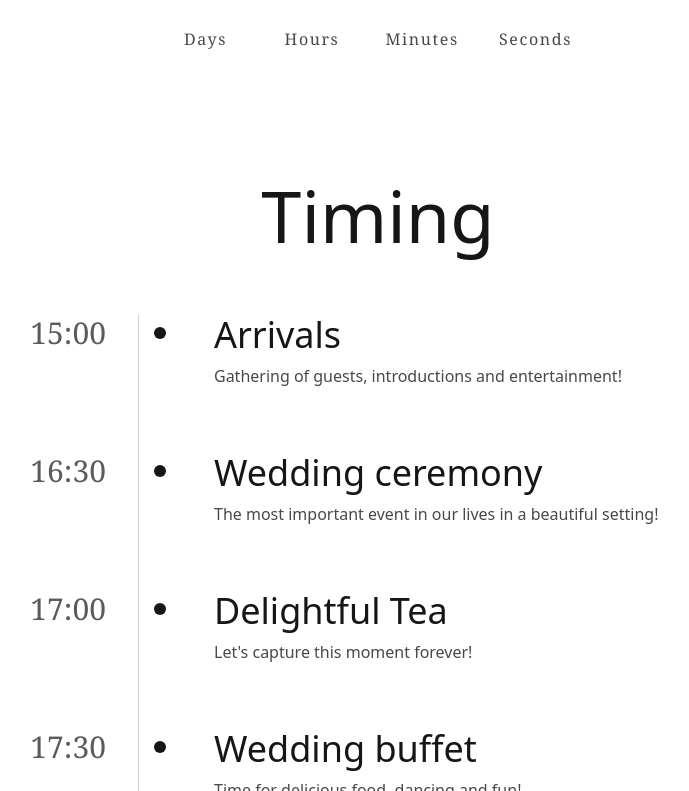
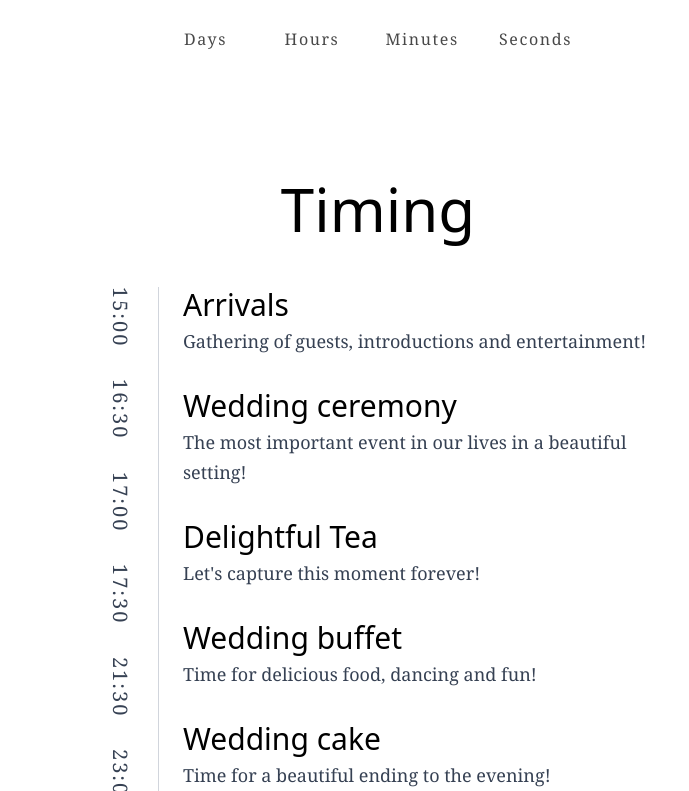
Before and after one commit to klperera/wedding_invitation, a Next.js app: page / in a window 1280 px wide. Shown: the part 1069-1860 px from the top of the page, without its empty margins (262-951 px from the left). Built offline with nearby package versions, Linux system fonts and the light colour scheme; a web font is replaced by a local one.

Commit message:
Update layout and components for consistent styling; change background and text colors to enhance readability

```diff
--- a/app/layout.tsx
+++ b/app/layout.tsx
@@ -35,9 +35,9 @@ export default function RootLayout({
   return (
     <html
       lang="en"
-      className={`${playfair.variable} ${manrope.variable} ${dancingScript.variable} antialiased`}
+      className={`${playfair.variable} ${manrope.variable} ${dancingScript.variable} antialiased bg-white text-black`}
     >
-      <body className="font-sans">{children}</body>
+      <body className="font-sans bg-white text-black">{children}</body>
     </html>
   );
 }
--- a/components/location-maps.tsx
+++ b/components/location-maps.tsx
@@ -22,7 +22,7 @@ export function LocationMaps() {
   ];
 
   return (
-    <section className="py-16 bg-background">
+    <section className="py-16 bg-white">
       <div className="container mx-auto px-4 max-w-4xl">
         {/* Header */}
         <motion.h2
@@ -30,7 +30,7 @@ export function LocationMaps() {
           whileInView={{ opacity: 1, y: 0 }}
           viewport={{ once: true }}
           transition={{ duration: 0.6 }}
-          className="text-6xl md:text-7xl font-dancing text-center mb-16 text-foreground"
+          className="text-6xl md:text-7xl font-dancing text-center mb-16 text-black"
         >
           Locations
         </motion.h2>
@@ -44,18 +44,18 @@ export function LocationMaps() {
               whileInView={{ opacity: 1, y: 0 }}
               viewport={{ once: true }}
               transition={{ duration: 0.6, delay: index * 0.2 }}
-              className="border-2 border-foreground bg-card p-6 md:p-8"
+              className="border-2 border-black bg-white p-6 md:p-8 shadow-none"
             >
               {/* Location Header */}
               <div className="flex items-start gap-4 mb-6">
-                <div className="w-10 h-10 flex-shrink-0 rounded-full border-2 border-foreground flex items-center justify-center mt-1">
-                  <MapPin className="w-5 h-5 text-foreground" />
+                <div className="w-10 h-10 flex-shrink-0 rounded-full border-2 border-black flex items-center justify-center mt-1 bg-white">
+                  <MapPin className="w-5 h-5 text-black" />
                 </div>
                 <div className="flex-1">
-                  <h3 className="text-3xl md:text-4xl font-dancing text-foreground mb-1">
+                  <h3 className="text-3xl md:text-4xl font-dancing text-black mb-1">
                     {location.name}
                   </h3>
-                  <p className="text-sm uppercase tracking-widest text-muted-foreground font-serif">
+                  <p className="text-sm uppercase tracking-widest text-gray-500 font-serif">
                     {location.type}
                   </p>
                 </div>
@@ -63,20 +63,20 @@ export function LocationMaps() {
 
               {/* Location Details */}
               <div className="space-y-4 mb-6">
-                <div className="border-t border-foreground/20 pt-4">
-                  <p className="text-sm uppercase tracking-wider text-muted-foreground font-serif mb-2">
+                <div className="border-t border-gray-200 pt-4">
+                  <p className="text-sm uppercase tracking-wider text-gray-500 font-serif mb-2">
                     Address
                   </p>
-                  <p className="text-base md:text-lg text-foreground font-serif leading-relaxed">
+                  <p className="text-base md:text-lg text-black font-serif leading-relaxed">
                     {location.address}
                   </p>
                 </div>
 
-                <div className="border-t border-foreground/20 pt-4">
-                  <p className="text-sm uppercase tracking-wider text-muted-foreground font-serif mb-2">
+                <div className="border-t border-gray-200 pt-4">
+                  <p className="text-sm uppercase tracking-wider text-gray-500 font-serif mb-2">
                     Time
                   </p>
-                  <p className="text-base md:text-lg text-foreground font-serif">
+                  <p className="text-base md:text-lg text-black font-serif">
                     {location.time}
                   </p>
                 </div>
@@ -85,7 +85,7 @@ export function LocationMaps() {
               {/* Get Directions Button */}
               <button
                 onClick={() => window.open(location.mapUrl, "_blank")}
-                className="w-full md:w-auto px-8 py-3 border-2 border-foreground bg-foreground text-background font-serif uppercase tracking-wider text-sm hover:bg-background hover:text-foreground transition-colors duration-300 flex items-center justify-center gap-2"
+                className="w-full md:w-auto px-8 py-3 border-2 border-black bg-black text-white font-serif uppercase tracking-wider text-sm hover:bg-white hover:text-black transition-colors duration-300 flex items-center justify-center gap-2"
               >
                 <Navigation className="w-4 h-4" />
                 Get Directions
--- a/components/wedding-agenda.tsx
+++ b/components/wedding-agenda.tsx
@@ -38,59 +38,47 @@ export function WeddingAgenda() {
   ];
 
   return (
-    <section className="py-16 bg-background">
-      <div className="container mx-auto px-4 max-w-3xl">
+    <section className="py-16 bg-white">
+      <div className="container mx-auto px-4 max-w-xl">
         {/* Handwritten "Timing" Header */}
         <motion.h2
           initial={{ opacity: 0, y: 20 }}
           whileInView={{ opacity: 1, y: 0 }}
           viewport={{ once: true }}
           transition={{ duration: 0.6 }}
-          className="text-6xl md:text-7xl font-dancing text-center mb-16 text-foreground"
+          className="text-5xl md:text-6xl font-dancing text-center mb-12 text-black"
         >
           Timing
         </motion.h2>
 
-        {/* Vertical Timeline */}
-        <div className="relative">
-          {/* Vertical Line */}
-          <div className="absolute left-24 md:left-32 top-0 bottom-0 w-px bg-foreground/20"></div>
-
-          {/* Timeline Events */}
-          <div className="space-y-12">
-            {events.map((event, index) => (
-              <motion.div
-                key={index}
-                initial={{ opacity: 0, x: -20 }}
-                whileInView={{ opacity: 1, x: 0 }}
-                viewport={{ once: true }}
-                transition={{ duration: 0.5, delay: index * 0.1 }}
-                className="relative flex gap-8 md:gap-12"
+        <div className="flex">
+          {/* Times column */}
+          <div className="flex flex-col items-end pr-6 gap-8">
+            {events.map((event, idx) => (
+              <div
+                key={idx}
+                className="text-lg md:text-xl font-serif text-gray-700 tracking-wide"
+                style={{
+                  writingMode: "vertical-lr",
+                  textOrientation: "mixed",
+                  letterSpacing: "0.1em",
+                }}
               >
-                {/* Time on the left */}
-                <div className="w-16 md:w-24 text-right flex-shrink-0">
-                  <div className="text-2xl md:text-3xl font-serif text-foreground/70">
-                    {event.time}
-                  </div>
+                {event.time}
+              </div>
+            ))}
+          </div>
+          {/* Events column */}
+          <div className="flex flex-col gap-8 border-l border-gray-300 pl-6 flex-1">
+            {events.map((event, idx) => (
+              <div key={idx}>
+                <div className="text-2xl md:text-3xl font-dancing text-black mb-1">
+                  {event.title}
                 </div>
-
-                {/* Timeline Dot */}
-                <div className="relative flex-shrink-0">
-                  <div className="w-3 h-3 rounded-full bg-foreground mt-3"></div>
+                <div className="text-base md:text-lg text-gray-700 font-serif leading-relaxed">
+                  {event.description}
                 </div>
-
-                {/* Content on the right */}
-                <div className="flex-1 pb-4">
-                  {/* Handwritten Title */}
-                  <h3 className="text-3xl md:text-4xl font-dancing text-foreground mb-2">
-                    {event.title}
-                  </h3>
-                  {/* Description */}
-                  <p className="text-sm md:text-base text-muted-foreground font-sans leading-relaxed">
-                    {event.description}
-                  </p>
-                </div>
-              </motion.div>
+              </div>
             ))}
           </div>
         </div>
```
